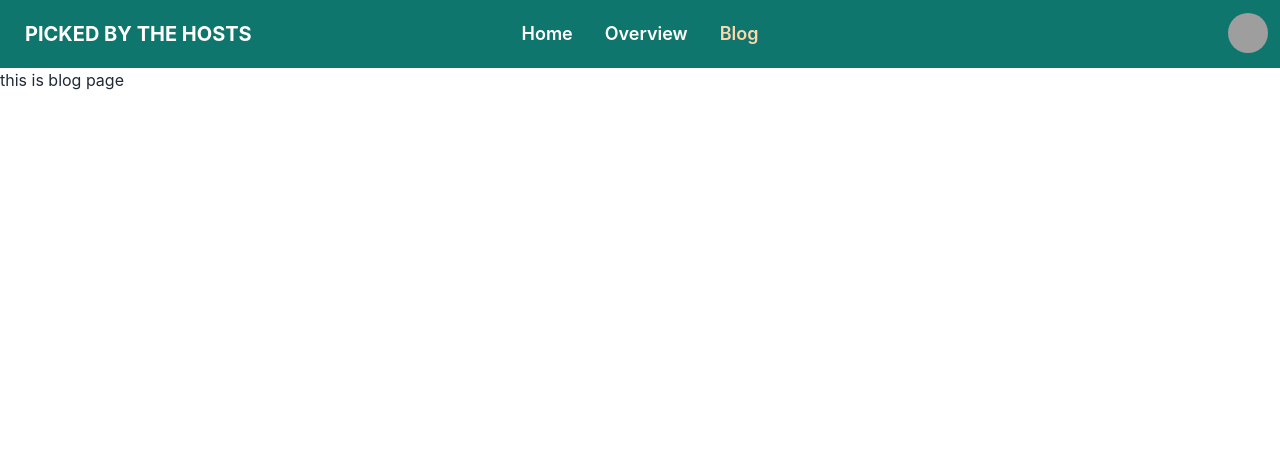
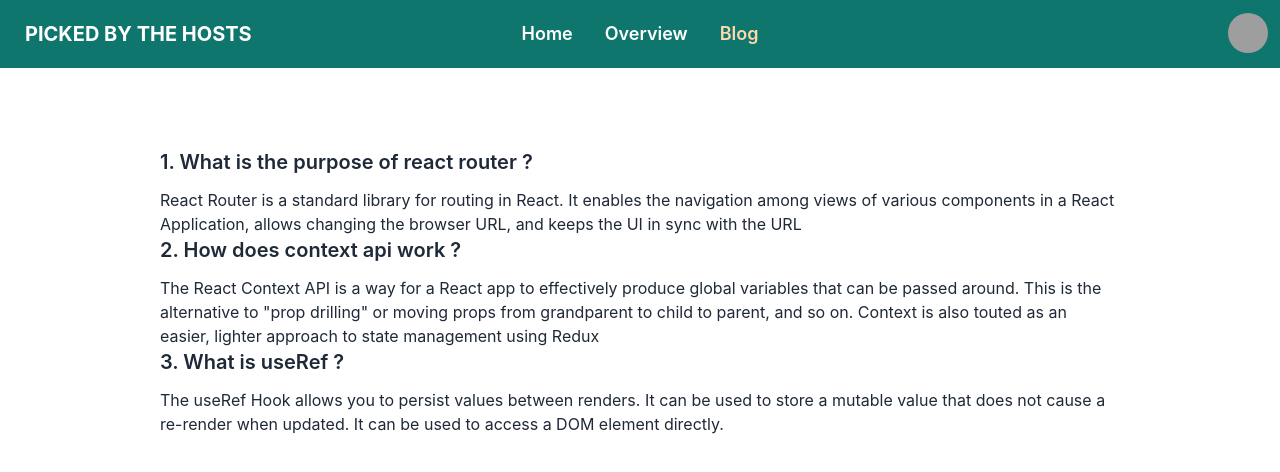
Before and after one commit to MohammadSazzatulislam/Picked-Bu-The-Hosts, a React (Create React App) app: page /blog in a window 1280 px wide. Shown: the top 472 px of the page. Built offline with nearby package versions, Linux system fonts and the light colour scheme; grey boxes are pictures that could not be loaded.

Commit message:
add blog page

```diff
--- a/src/component/Blog/Blog.js
+++ b/src/component/Blog/Blog.js
@@ -1,11 +1,41 @@
-import React from 'react';
+import React from "react";
 
 const Blog = () => {
-    return (
+  return (
+    <div>
+      <div className="mb-10 w-3/4 mx-auto my-20">
         <div>
-            <h1>this is blog page</h1>
+          <h1 className="card-title mb-3">
+            1. What is the purpose of react router ?
+          </h1>
+          <p>
+            React Router is a standard library for routing in React. It enables
+            the navigation among views of various components in a React
+            Application, allows changing the browser URL, and keeps the UI in
+            sync with the URL
+          </p>
         </div>
-    );
+        <div>
+          <h1 className="card-title mb-3">2. How does context api work ?</h1>
+          <p>
+            The React Context API is a way for a React app to effectively
+            produce global variables that can be passed around. This is the
+            alternative to "prop drilling" or moving props from grandparent to
+            child to parent, and so on. Context is also touted as an easier,
+            lighter approach to state management using Redux
+          </p>
+        </div>
+        <div>
+          <h1 className="card-title mb-3">3. What is useRef ?</h1>
+          <p>
+            The useRef Hook allows you to persist values between renders. It can
+            be used to store a mutable value that does not cause a re-render
+            when updated. It can be used to access a DOM element directly.
+          </p>
+        </div>
+      </div>
+    </div>
+  );
 };
 
 export default Blog;
--- a/src/component/Quiz/Quiz.js
+++ b/src/component/Quiz/Quiz.js
@@ -41,7 +41,7 @@ const Quiz = ({quiz}) => {
     <div
       data-aos="fade-up"
       data-aos-anchor-placement="top-center"
-      className=" card lg:w-4/5 md:w-4/5 h-auto w-full mx-auto mt-10 bg-base-300 shadow-5xl"
+      className=" card shadow-2xl lg:w-4/5 rounded-sm md:w-4/5 h-auto w-full mx-auto mt-10 bg-fuchsia-900 text-white shadow-5xl"
     >
       <div className="flex justify-end pt-7 px-7 mb-0">
         <ToastContainer />
@@ -50,9 +50,9 @@ const Quiz = ({quiz}) => {
           xmlns="http://www.w3.org/2000/svg"
           fill="none"
           viewBox="0 0 24 24"
-          strokeWidth="1.5"
+          strokeWidth="2"
           stroke="currentColor"
-          className="w-6 h-6 cursor-pointer"
+          className="w-7 h-7 cursor-pointer hover:text-blue-400"
         >
           <path
             strokeLinecap="round"
@@ -77,7 +77,7 @@ const Quiz = ({quiz}) => {
                 <input
                   type="radio"
                   name="radio-6"
-                  className="radio checked:bg-blue-500"
+                  className="radio text-white border-2 border-slate-50 checked:bg-blue-500"
                 />
                 <span
                   onClick={(e) => handleQuizButton(e.target.innerText)}
--- a/src/component/Quizzes/Quizzes.js
+++ b/src/component/Quizzes/Quizzes.js
@@ -8,13 +8,8 @@ const Quizzes = () => {
   const quizzes = data.data.questions;
 
   return (
-    <div
-      className="py-10"
-      style={{
-        backgroundImage: `url("https://images.unsplash.com/photo-1617791160536-598cf32026fb?ixlib=rb-1.2.1&ixid=MnwxMjA3fDB8MHxzZWFyY2h8NzV8fGFuaW1hdGlvbiUyMGFydHxlbnwwfHwwfHw%3D&auto=format&fit=crop&w=500&q=60")`, backgroundRepeat: 'no-repeat',backgroundSize:'cover',
-      }}
-    >
-      <h1 className="lg:text-5xl text-white md:text-2xl text-xl font-semibold text-center py-5 ">
+    <div className="py-10 bg-slate-500">
+      <h1 className="lg:text-5xl text-white md:text-2xl text-2xl font-semibold text-center py-5 ">
         Quiz of {quizName}
       </h1>
       {quizzes.map((quiz) => (
```
